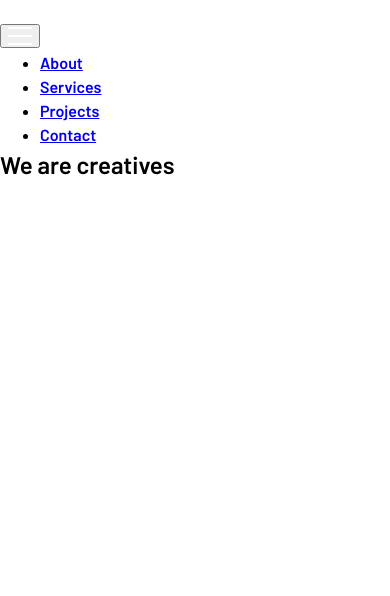
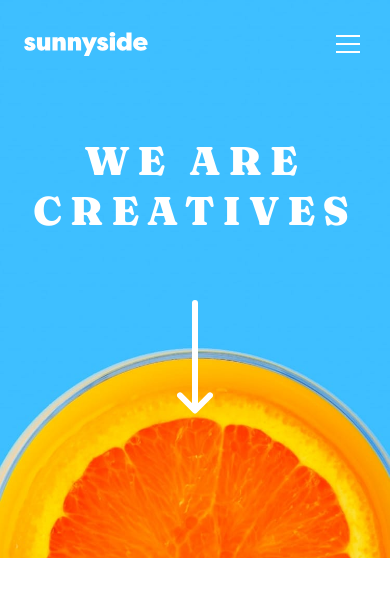
Before and after one commit to HeberRios/sunnyside-agency-landing-page, a plain HTML site: page index.html in a window 390 px wide. Drawn offline with Linux system fonts and the light colour scheme.

Commit message:
Style the header section
The header section was styled to match the design for the mobile version

```diff
--- a/css/style.css
+++ b/css/style.css
@@ -125,6 +125,49 @@ body {
     font-family: var(--ff-regular);
 }
 
+.btn {
+    border: none;
+    background: unset;
+}
+
+/* HEADER SECTION STYLES */
+
+#header {
+    display: flex;
+    flex-direction: column;
+    gap: 5rem;
+    background-image: url("../assets/images/mobile/image-header.jpg");
+    background-position: center;
+    background-size: cover;
+    background-repeat: no-repeat;
+}
+
+.header-wrapper {
+    display: flex;
+    justify-content: space-between;
+    padding: 2rem 1.5rem 0 1.5rem;
+}
+
+#hero {
+    display: flex;
+    flex-direction: column;
+    align-items: center;
+    gap: 4rem;
+    padding: 0 1.5rem;
+    margin-bottom: 9rem;
+}
+
+h1 {
+    font-family: var(--ff-headings);
+    color: var(--clr-white);
+    font-size: 2.5rem;
+    font-weight: var(--fw-black);
+    text-transform: uppercase;
+    letter-spacing: 0.5rem;
+    text-align: center;
+    line-height: 1.25;
+}
+
 /* ATTRIBUTION STYLES */
 
 .attribution {
@@ -139,3 +182,7 @@ body {
 .attribution a:focus {
     color: hsl(228, 99%, 70%);
 }
+
+.hidden {
+    display: none;
+}
--- a/index.html
+++ b/index.html
@@ -32,7 +32,7 @@
                     />
                 </button>
 
-                <nav class="header-nav">
+                <nav class="header-nav hidden">
                     <ul>
                         <li>
                             <a href="#" class="header-nav-link">About</a>
```
